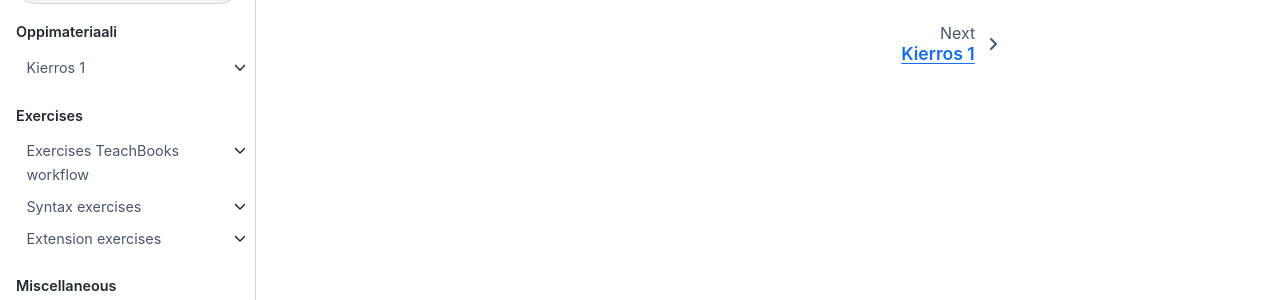
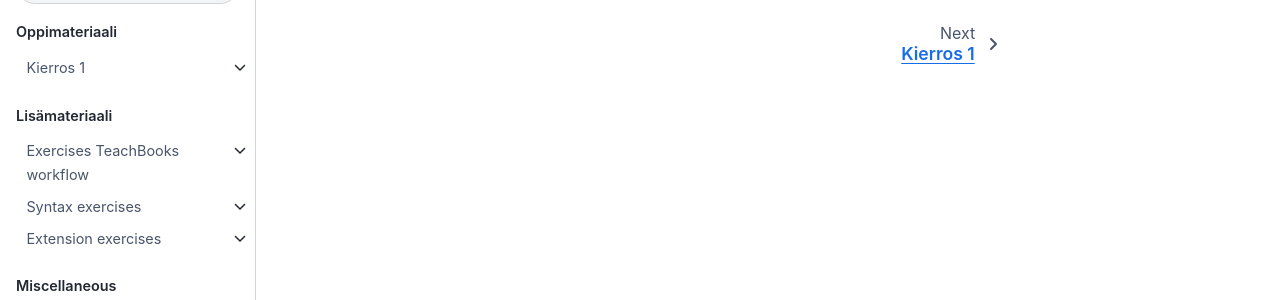
Before and after one commit to elina-ruha/CHEM-ohjelmointikurssikirja-test, a Jupyter Book: the page built from book/intro.md, in a window 1280 px wide. Shown: the part 383-683 px from the top of the page. Built offline with Jupyter Book 1.0.4 settings and Sphinx 7.4.7 and the Sphinx Book theme 1.1.4, drawn with Linux system fonts in a browser that asks for light colours; pages that are not in the unit, such as notebooks, are missing from menus; comment, search, counter and statistics services are not loaded.

Commit message:
Update _toc.yml
vaihdettu nimiä

```diff
--- a/book/_toc.yml
+++ b/book/_toc.yml
@@ -12,8 +12,8 @@ parts:
     - file: Kierros 1_intro.md
       sections:
       - file: some_content/text_and_code.ipynb
-      - file: file_to_be_added_to_toc.md
-  - caption: Exercises
+      - file: 1.1.md
+  - caption: Lisämateriaali
     chapters:
     - file: exercises.md
       sections:
```
